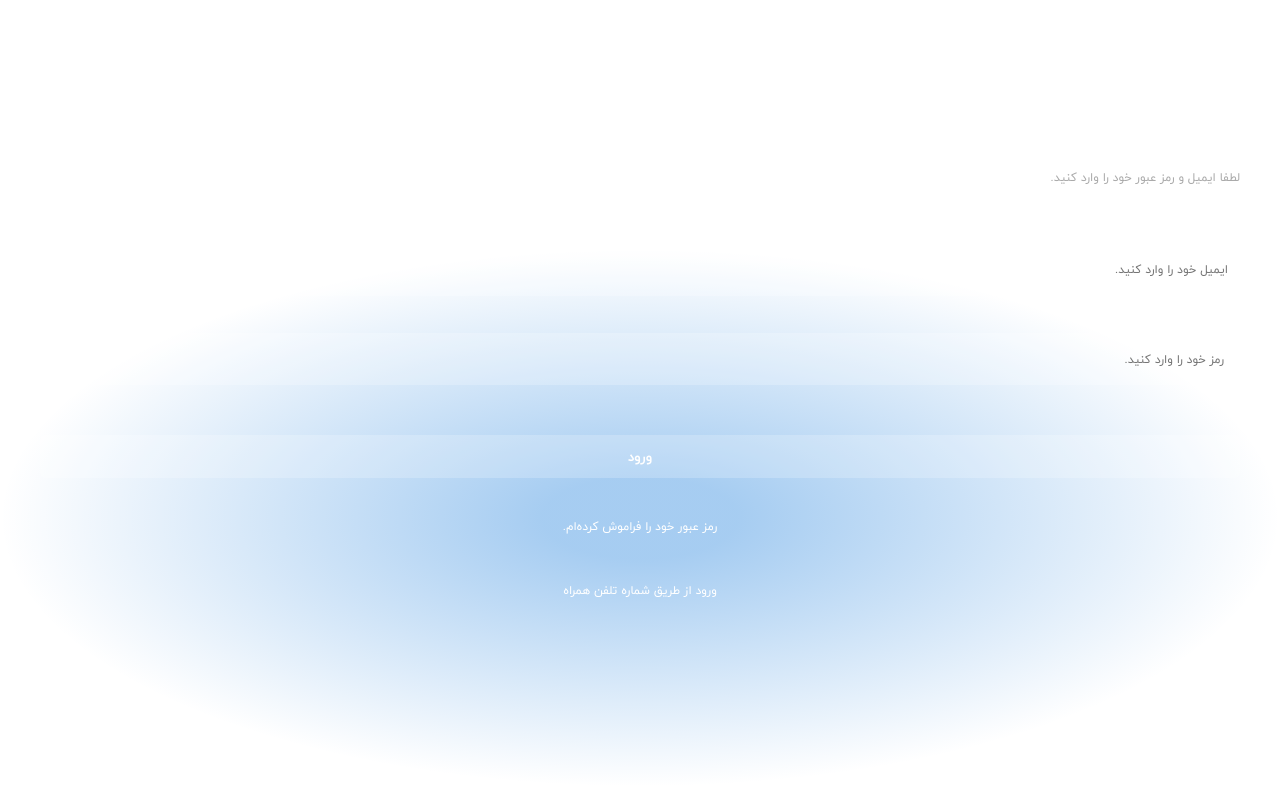
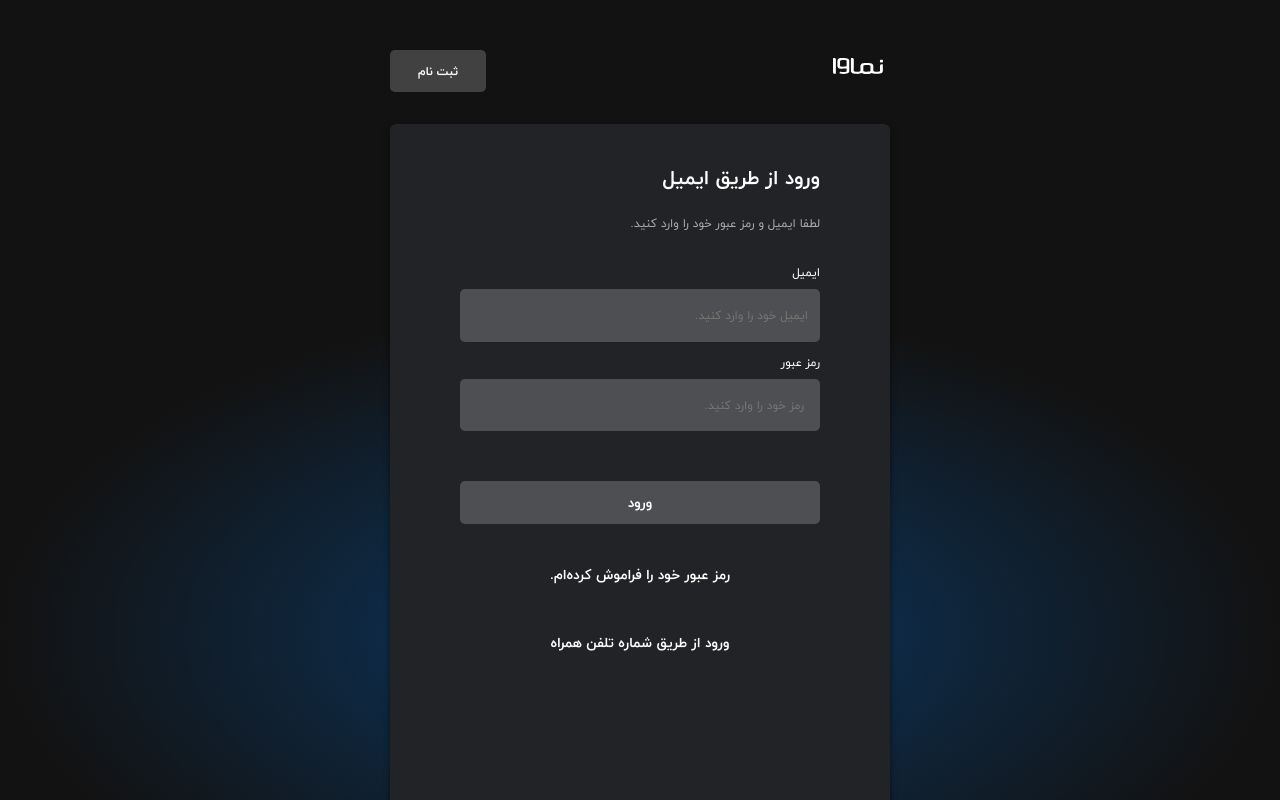
Before and after one commit to AlirezaHeydariRepo/namava-intership, a React (Create React App) app in the folder login/: page / in a window 1280 px wide. Shown: the top 800 px of the page. Built offline with nearby package versions, Linux system fonts and the light colour scheme.

Commit message:
fix some style

```diff
--- a/login/src/assets/styles/global.css
+++ b/login/src/assets/styles/global.css
@@ -6,3 +6,6 @@
     margin: 0;
     font-family: IRANYekan;
 }
+.index {
+    background: #121212;
+}
--- a/login/src/components/LogIn/style.css
+++ b/login/src/components/LogIn/style.css
@@ -73,12 +73,15 @@
 .logInBtn {
     display: flex;
     justify-content: center;
-    padding: 9px;
+    padding: 0 9px;
     font-size: 14px;
     font-weight: 700;
     background: #FFFFFF33;
     border-radius: 5px;
     margin-bottom: 38px;
+}
+.logInBtnText {
+    margin: 9px 0;
 }
 .logInBtn.active {
     background: #1993FF;
@@ -97,3 +100,50 @@
     margin-bottom: 118px;
     color: #FFFFFF;
 }
+.lottie {
+    width: 42px;
+    height: 42px;
+}
+@media screen and (min-width: 500px) {
+    .logIn .title {
+        font-size: 16px;
+    }
+    .forgotPassword {
+        font-size: 14px;
+        font-weight: 700;
+    }
+    .logInWithPhone {
+        font-size: 14px;
+        font-weight: 700;
+    }
+}
+@media screen and (min-width: 800px) {
+    .logIn {
+        width: 440px;
+        margin: auto;
+        background: #222327;
+        box-shadow: 0px 3px 6px 0px #00000080;
+        padding: 40px 40px 79px;
+        border-radius: 6px;
+    }
+}
+@media screen and (min-width: 1280px) {
+    .logIn {
+        width: 500px;
+        padding: 36px 70px 70px;
+    }
+    .logIn .title {
+        font-size: 20px;
+    }
+}@media screen and (min-width: 1920px) {
+    .logIn {
+        width: 660px;
+        padding: 40px 80px 70px;
+    }
+    .emailTitle {
+        font-size: 14px;
+    }
+    .passwordTitle {
+        font-size: 14px;
+    }
+}
--- a/login/src/components/NavBar/style.css
+++ b/login/src/components/NavBar/style.css
@@ -20,3 +20,22 @@
     background: #FFFFFF33;
     border-radius: 5px;
 }
+@media screen and (min-width: 800px) {
+    .navBar {
+        width: 440px;
+        margin: auto;
+        margin-bottom: 32px;
+    }
+}
+@media screen and (min-width: 1280px) {
+    .navBar {
+        width: 500px;
+    }
+    .signInBtn {
+        width: 96px;
+    }
+}@media screen and (min-width: 1920px) {
+    .navBar {
+        width: 660px;
+    }
+}
--- a/login/src/pages/LoginPage/style.css
+++ b/login/src/pages/LoginPage/style.css
@@ -1,3 +1,26 @@
 .loginPage {
-    padding: 50px 40px;
+    padding: 50px 40px 0;
 }
+@media screen and (min-width: 500px) {
+    .loginPage {
+        padding: 50px 70px 0;
+    }
+}
+
+@media screen and (min-width: 800px) {
+    .loginPage {
+        padding: 50px 180px 93px;
+    }
+}
+
+@media screen and (min-width: 1280px) {
+    .loginPage {
+        padding: 50px 390px 103px;
+    }
+}
+
+@media screen and (min-width: 1920px) {
+    .loginPage {
+        padding: 50px 630px 92px;
+    }
+}
```
